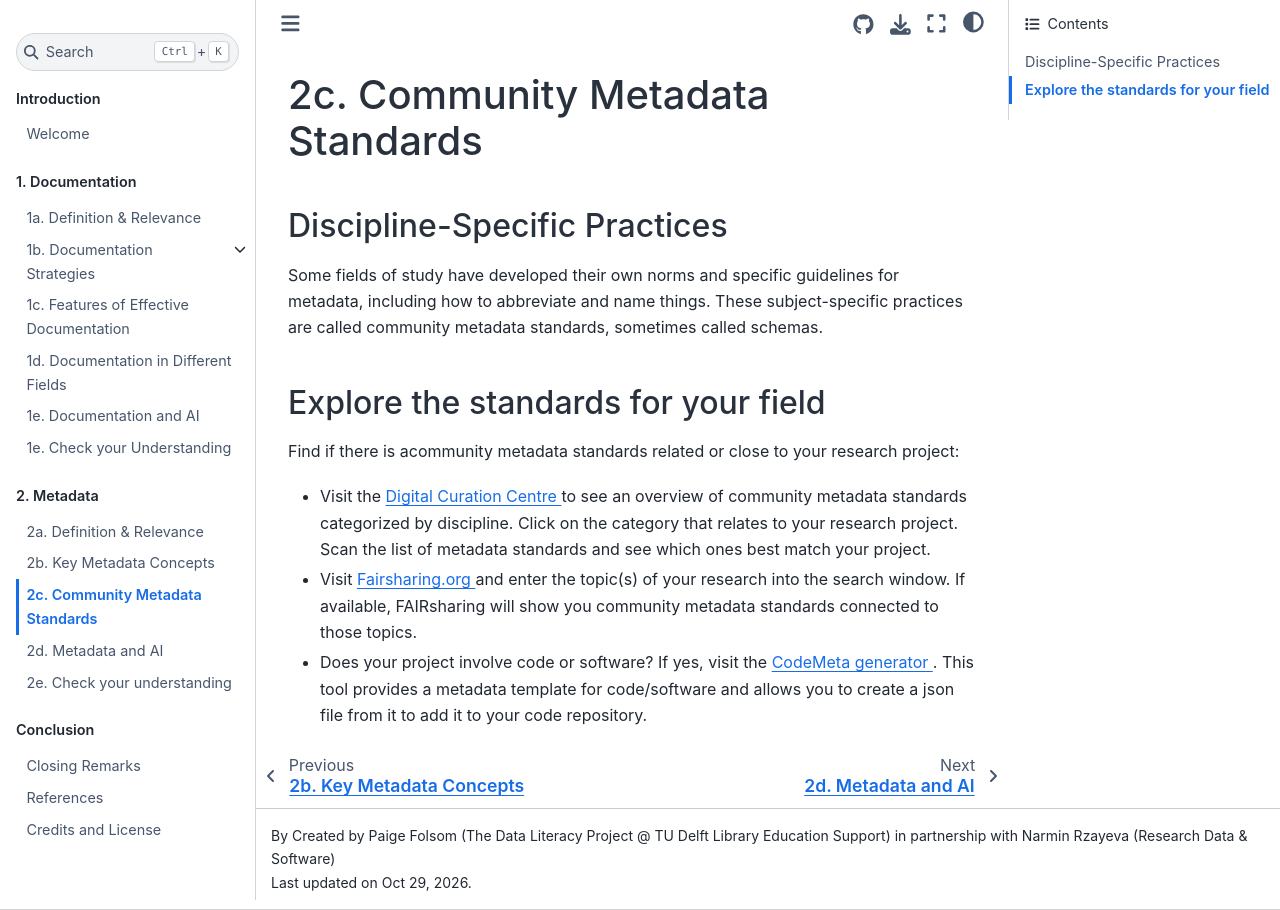
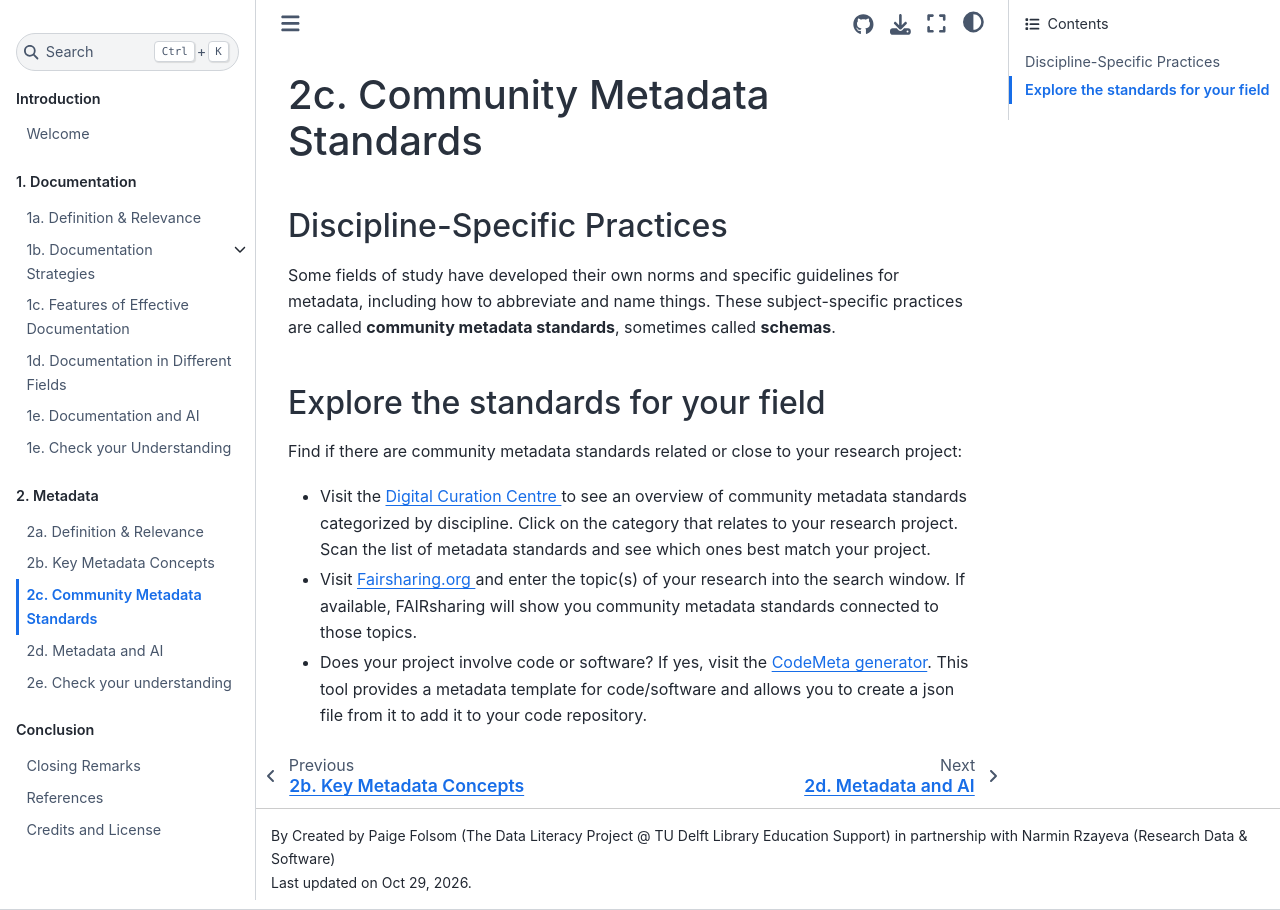
Before and after one commit to tu-delft-library/Documentation_and_Metadata, a Jupyter Book: the page built from book/2c-community-metadata-standards.md, in a window 1280 px wide. Built offline with Jupyter Book 1.0.4 settings and Sphinx 7.4.7 and the Sphinx Book theme 1.1.4, drawn with Linux system fonts in a browser that asks for light colours; comment, search, counter and statistics services are not loaded.

Commit message:
Update 2c-community-metadata-standards.md

```diff
--- a/book/2c-community-metadata-standards.md
+++ b/book/2c-community-metadata-standards.md
@@ -2,13 +2,13 @@
 
 ## Discipline-Specific Practices
 
-Some fields of study have developed their own norms and specific guidelines for metadata, including how to abbreviate and name things. These subject-specific practices are called community metadata standards, sometimes called schemas.
+Some fields of study have developed their own norms and specific guidelines for metadata, including how to abbreviate and name things. These subject-specific practices are called **community metadata standards**, sometimes called **schemas**.
 
 ## Explore the standards for your field
-Find if there is acommunity metadata standards related or close to your research project:
+Find if there are community metadata standards related or close to your research project:
 
 - Visit the <a href="https://dcc.ac.uk/guidance/standards/metadata" target="_blank"> Digital Curation Centre </a> to see an overview of community metadata standards categorized by discipline. Click on the category that relates to your research project. Scan the list of metadata standards and see which ones best match your project.
 
 - Visit <a href="https://fairsharing.org/search/" target="_blank"> Fairsharing.org </a> and enter the topic(s) of your research into the search window.  If available, FAIRsharing will show you community metadata standards connected to those topics.
 
-- Does your project involve code or software? If yes, visit the <a href="https://codemeta.github.io/codemeta-generator/" target="_blank"> CodeMeta generator </a>. This tool provides a metadata template for code/software and allows you to create a json file from it to add it to your code repository.
+- Does your project involve code or software? If yes, visit the <a href="https://codemeta.github.io/codemeta-generator/" target="_blank"> CodeMeta generator</a>. This tool provides a metadata template for code/software and allows you to create a json file from it to add it to your code repository.
```
